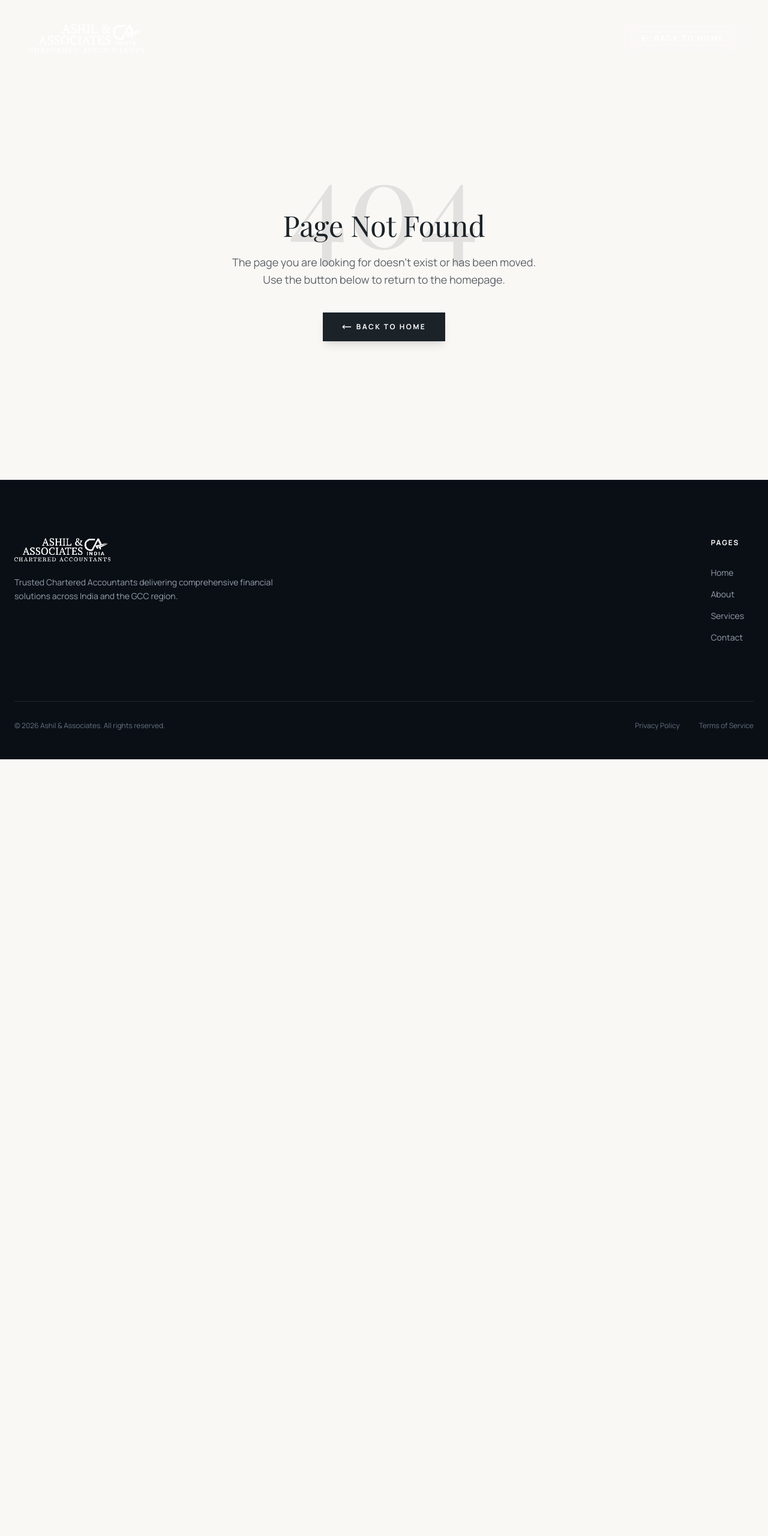
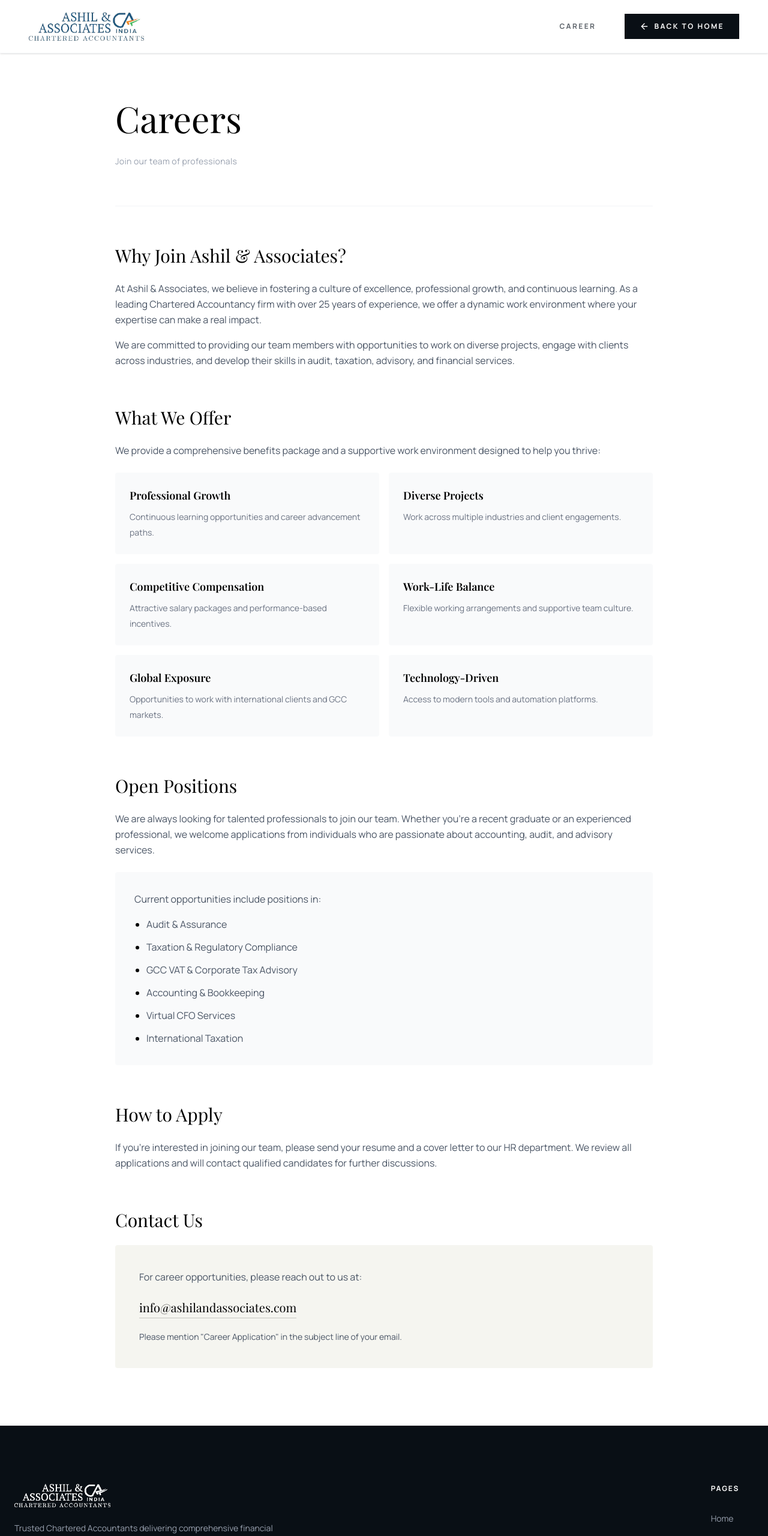
Before and after one commit to AsilMehaboob/Ashil-Associates, a Next.js app: page /career in a window 1280 px wide. Before the commit this address had no page. Shown: the top 2561 px of the page at 60% size. Before the commit the page ends 1266 px from the top, so only its background shows below. Built offline with nearby package versions, Linux system fonts and the light colour scheme.

Commit message:
Career Page

```diff
--- /dev/null
+++ b/app/career/page.tsx
@@ -0,0 +1,192 @@
+"use client";
+
+import { motion } from "framer-motion";
+
+export default function Career() {
+  const fadeIn = {
+    initial: { opacity: 0, y: 20 },
+    animate: { opacity: 1, y: 0 },
+    transition: { duration: 0.6 },
+  };
+
+  return (
+    <div className="min-h-screen bg-white">
+      <main className="pt-40 pb-24 px-6 sm:px-8 lg:px-12">
+        <article className="max-w-4xl mx-auto">
+          {/* Header */}
+          <motion.div
+            initial={fadeIn.initial}
+            animate={fadeIn.animate}
+            transition={fadeIn.transition}
+            className="mb-16 border-b border-gray-100 pb-16"
+          >
+            <h1 className="text-4xl sm:text-5xl md:text-6xl font-serif text-black leading-tight mb-6">
+              Careers
+            </h1>
+            <p className="text-gray-400 font-sans text-sm tracking-wide">
+              Join our team of professionals
+            </p>
+          </motion.div>
+
+          {/* Content */}
+          <div className="space-y-16">
+            <motion.section
+              initial={{ opacity: 0, y: 20 }}
+              whileInView={{ opacity: 1, y: 0 }}
+              viewport={{ once: true }}
+              transition={{ duration: 0.6, delay: 0.2 }}
+            >
+              <h2 className="text-2xl md:text-3xl font-serif text-black mb-6">
+                Why Join Ashil & Associates?
+              </h2>
+              <div className="text-gray-600 font-sans leading-relaxed text-base space-y-4">
+                <p>
+                  At Ashil & Associates, we believe in fostering a culture of
+                  excellence, professional growth, and continuous learning. As a
+                  leading Chartered Accountancy firm with over 25 years of
+                  experience, we offer a dynamic work environment where your
+                  expertise can make a real impact.
+                </p>
+                <p>
+                  We are committed to providing our team members with
+                  opportunities to work on diverse projects, engage with clients
+                  across industries, and develop their skills in audit,
+                  taxation, advisory, and financial services.
+                </p>
+              </div>
+            </motion.section>
+
+            <motion.section
+              initial={{ opacity: 0, y: 20 }}
+              whileInView={{ opacity: 1, y: 0 }}
+              viewport={{ once: true }}
+              transition={{ duration: 0.6, delay: 0.3 }}
+            >
+              <h2 className="text-2xl md:text-3xl font-serif text-black mb-6">
+                What We Offer
+              </h2>
+              <div className="text-gray-600 font-sans leading-relaxed text-base space-y-4">
+                <p>
+                  We provide a comprehensive benefits package and a supportive
+                  work environment designed to help you thrive:
+                </p>
+                <ul className="grid grid-cols-1 md:grid-cols-2 gap-4 mt-6">
+                  {[
+                    {
+                      label: "Professional Growth",
+                      text: "Continuous learning opportunities and career advancement paths.",
+                    },
+                    {
+                      label: "Diverse Projects",
+                      text: "Work across multiple industries and client engagements.",
+                    },
+                    {
+                      label: "Competitive Compensation",
+                      text: "Attractive salary packages and performance-based incentives.",
+                    },
+                    {
+                      label: "Work-Life Balance",
+                      text: "Flexible working arrangements and supportive team culture.",
+                    },
+                    {
+                      label: "Global Exposure",
+                      text: "Opportunities to work with international clients and GCC markets.",
+                    },
+                    {
+                      label: "Technology-Driven",
+                      text: "Access to modern tools and automation platforms.",
+                    },
+                  ].map((item, i) => (
+                    <li key={i} className="bg-gray-50 p-6 rounded-sm">
+                      <strong className="block text-black font-semibold font-serif mb-2 text-lg">
+                        {item.label}
+                      </strong>
+                      <span className="text-sm text-gray-500">{item.text}</span>
+                    </li>
+                  ))}
+                </ul>
+              </div>
+            </motion.section>
+
+            <motion.section
+              initial={{ opacity: 0, y: 20 }}
+              whileInView={{ opacity: 1, y: 0 }}
+              viewport={{ once: true }}
+              transition={{ duration: 0.6, delay: 0.4 }}
+            >
+              <h2 className="text-2xl md:text-3xl font-serif text-black mb-6">
+                Open Positions
+              </h2>
+              <div className="text-gray-600 font-sans leading-relaxed text-base space-y-4">
+                <p>
+                  We are always looking for talented professionals to join our
+                  team. Whether you're a recent graduate or an experienced
+                  professional, we welcome applications from individuals who are
+                  passionate about accounting, audit, and advisory services.
+                </p>
+                <div className="bg-gray-50 p-6 md:p-8 rounded-sm mt-6">
+                  <p className="text-gray-600 font-sans leading-relaxed mb-4">
+                    Current opportunities include positions in:
+                  </p>
+                  <ul className="list-disc pl-5 space-y-3 marker:text-black">
+                    <li>Audit & Assurance</li>
+                    <li>Taxation & Regulatory Compliance</li>
+                    <li>GCC VAT & Corporate Tax Advisory</li>
+                    <li>Accounting & Bookkeeping</li>
+                    <li>Virtual CFO Services</li>
+                    <li>International Taxation</li>
+                  </ul>
+                </div>
+              </div>
+            </motion.section>
+
+            <motion.section
+              initial={{ opacity: 0, y: 20 }}
+              whileInView={{ opacity: 1, y: 0 }}
+              viewport={{ once: true }}
+              transition={{ duration: 0.6, delay: 0.5 }}
+            >
+              <h2 className="text-2xl md:text-3xl font-serif text-black mb-6">
+                How to Apply
+              </h2>
+              <div className="text-gray-600 font-sans leading-relaxed text-base space-y-4">
+                <p>
+                  If you're interested in joining our team, please send your
+                  resume and a cover letter to our HR department. We review all
+                  applications and will contact qualified candidates for
+                  further discussions.
+                </p>
+              </div>
+            </motion.section>
+
+            <motion.section
+              initial={{ opacity: 0, y: 20 }}
+              whileInView={{ opacity: 1, y: 0 }}
+              viewport={{ once: true }}
+              transition={{ duration: 0.6, delay: 0.6 }}
+            >
+              <h2 className="text-2xl md:text-3xl font-serif text-black mb-6">
+                Contact Us
+              </h2>
+              <div className="bg-[#F5F5F0] p-8 sm:p-10 rounded-sm">
+                <p className="text-gray-600 font-sans leading-relaxed mb-6">
+                  For career opportunities, please reach out to us at:
+                </p>
+                <a
+                  href="mailto:info@ashilandassociates.com"
+                  className="text-black font-serif text-xl border-b border-black/20 hover:border-black pb-1 transition-colors"
+                >
+                  info@ashilandassociates.com
+                </a>
+                <p className="text-gray-600 font-sans leading-relaxed mt-6 text-sm">
+                  Please mention "Career Application" in the subject line of your
+                  email.
+                </p>
+              </div>
+            </motion.section>
+          </div>
+        </article>
+      </main>
+    </div>
+  );
+}
--- a/components/Nav.tsx
+++ b/components/Nav.tsx
@@ -25,7 +25,7 @@
   const pathname = usePathname();
 
   // Pages that should have visible navbar from the start
-  const pagesWithVisibleNavbar = ["/privacy-policy", "/terms-of-service"];
+  const pagesWithVisibleNavbar = ["/privacy-policy", "/terms-of-service", "/career"];
   const shouldStartVisible = pagesWithVisibleNavbar.includes(pathname || "");
   const isNavActive = isScrolled || shouldStartVisible || isMobileMenuOpen;
   const isHomePage = pathname === "/";
@@ -105,6 +105,16 @@
                     {link.label}
                   </a>
                 ))}
+              <Link
+                href="/career"
+                className={`text-xs font-bold tracking-[0.2em] transition-colors font-sans cursor-pointer hover:text-[var(--color-midnight-900)] ${
+                  isNavActive
+                    ? "text-[var(--color-midnight-600)]"
+                    : "text-white/90 hover:text-white"
+                }`}
+              >
+                CAREER
+              </Link>
             </div>
 
             {isHomePage ? (
@@ -188,6 +198,19 @@
                     {link.label}
                   </motion.a>
                 ))}
+              <motion.div
+                initial={{ opacity: 0, y: 20 }}
+                animate={{ opacity: 1, y: 0 }}
+                transition={{ delay: 0.1 + NAV_LINKS.length * 0.1 }}
+              >
+                <Link
+                  href="/career"
+                  onClick={closeMobileMenu}
+                  className="text-2xl font-bold tracking-[0.2em] text-[var(--color-midnight-900)] hover:text-[var(--color-midnight-600)] transition-colors font-sans"
+                >
+                  CAREER
+                </Link>
+              </motion.div>
 
               {isHomePage ? (
                 <motion.a
--- a/constants/index.ts
+++ b/constants/index.ts
@@ -149,6 +149,7 @@
         { label: "About", href: "/#about" },
         { label: "Services", href: "/#services" },
         { label: "Contact", href: "/#contact" },
+        { label: "Career", href: "/career" },
       ],
     },
   ],
```
